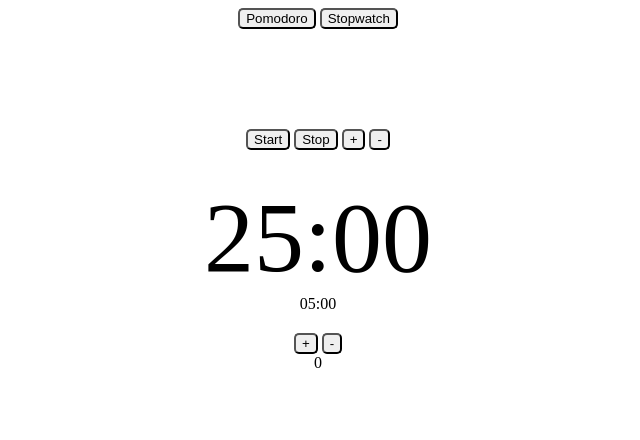
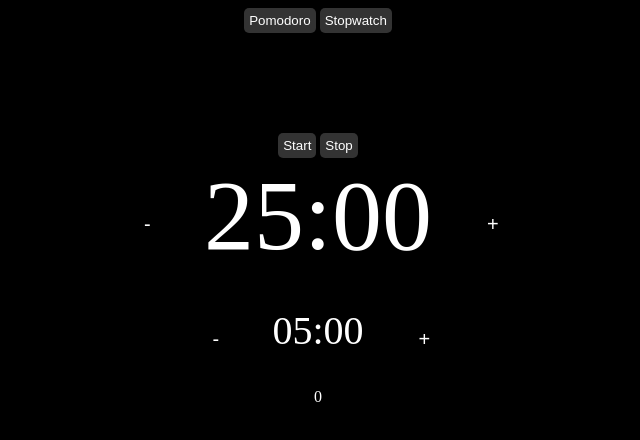
Before and after one commit to pa5sarinho/trails, a plain HTML site: page index.html in a window 1280 px wide. Shown: the whole page, without its empty margins (322-962 px from the left). Drawn offline with Linux system fonts and the light colour scheme.

Commit message:
fixed more bugs and changed appearance

```diff
--- a/clock_script.js
+++ b/clock_script.js
@@ -1,7 +1,6 @@
 import {Pomodoro, Stopwatch} from './Clock.js';
 
 const clockObject = document.getElementById("clock-wrapper");
-//const clockObject = document.createElement('div');
 let clockMode = 0; // defaults to pomodoro mode
 const preview = document.getElementById("pomo-preview");
 const sessionAmount = document.getElementById("total");
@@ -31,13 +30,23 @@ function changeClock(mode)
     clockObject.classList.remove('break');
 }
 
+function halt()
+{ // stops the clock and reverts it to the beginning
+    if (clockMode == 1)
+        sessionAmount.innerText = parseInt(sessionAmount.innerText) + Math.floor(clock.getTime() / 60);
+    clock.stop();
+    clockObject.classList.remove('break');
+}
+
 createClock(clockMode);
 
-document.getElementById("pomodoro-button").addEventListener('click', (event) => {
+document.getElementById("pomodoro-button").addEventListener('click', (event) =>
+{
     if (clockMode != 0) changeClock(0);
 });
 
-document.getElementById("stopwatch-button").addEventListener('click', (event) => {
+document.getElementById("stopwatch-button").addEventListener('click', (event) =>
+{
     if (clockMode != 1)
     {
         while (preview.firstChild) preview.firstChild.remove();
@@ -45,28 +54,30 @@ document.getElementById("stopwatch-button").addEventListener('click', (event) =>
     }
 });
 
-document.getElementById("start-button").addEventListener('click', (event) => {
-    clock.start();
+document.getElementById("start-button").addEventListener('click', (event) =>
+{
+    if (!clock.running()) clock.start();
 });
 
-document.getElementById("stop-button").addEventListener('click', (event) => {
-    if (clockMode == 1)
-        sessionAmount.innerText = parseInt(sessionAmount.innerText) + Math.floor(clock.getTime() / 60);
-    clock.stop();
-    clockObject.classList.remove('break');
+document.getElementById("stop-button").addEventListener('click', (event) =>
+{
+    if (clock.running()) halt();
 });
 
-document.getElementById("plus").addEventListener('click', (event) => {
+document.getElementById("plus").addEventListener('click', (event) =>
+{
     if (!clock.running() && clockMode == 0) clock.updateTimer(5);
     preferences.workTime = clock.getTime()/60;
 });
 
-document.getElementById("minus").addEventListener('click', (event) => {
-    if (!clock.running() && clockMode == 0 && clock.getTime() >= 5 * 60) clock.updateTimer(-5);
+document.getElementById("minus").addEventListener('click', (event) =>
+{
+    if (!clock.running() && clockMode == 0 && clock.getTime() > 5 * 60) clock.updateTimer(-5);
     preferences.workTime = clock.getTime()/60;
 });
 
-document.getElementById("preview-plus").addEventListener('click', (event) => {
+document.getElementById("preview-plus").addEventListener('click', (event) =>
+{
     if (!clock.running())
     {
         preview_clock.updateTimer(5);
@@ -76,10 +87,18 @@ document.getElementById("preview-plus").addEventListener('click', (event) => {
 })
 
 document.getElementById("preview-minus").addEventListener('click', (event) => {
-    if (!clock.running() && preview_clock.getTime() >= 5 * 60)
+    if (!clock.running() && preview_clock.getTime() > 5 * 60)
     {
         preview_clock.updateTimer(-5);
         clock.setBreakTime(preview_clock.getTime());
     }
     preferences.breakTime = preview_clock.getTime()/60;
 })
+
+document.addEventListener('keydown', function(event)
+{
+    const key = event.key;
+    console.log('pressionou', key);
+
+    if (key == ' ' && clock.running()) halt();
+});
--- a/index.html
+++ b/index.html
@@ -8,18 +8,24 @@
         <button id="pomodoro-button">Pomodoro</button>
         <button id="stopwatch-button">Stopwatch</button>
     </div>
+    <div id="clocks">
         <div id="action-buttons">
             <button id='start-button'>Start</button>
             <button id='stop-button'>Stop</button>
-        <button id="plus">+</button>
+        </div>
+        <div id="main-clock">
             <button id="minus">-</button>
-    </div>
             <div id="clock-wrapper">
                 <!-- depending on the mode chosen, the clock script will append the apropriate clock here -->
             </div>
+            <button id="plus">+</button>
+        </div>
+        <div id="second-clock">
+            <button id="preview-minus">-</button>
             <div id="pomo-preview"></div>
             <button id="preview-plus">+</button>
-    <button id="preview-minus">-</button>
+        </div>
+    </div>
     <div id="total">0</div>
     <script type="module" src="clock_script.js"></script>
 </body>
--- a/style.css
+++ b/style.css
@@ -1,9 +1,40 @@
+html {
+    height: 100%;
+}
+
 body {
+    background-color: black;
+    color: white;
     text-align: center;
+    height: 100%;
 }
 
 button {
     border-radius: 5px;
+    padding: 5px;
+    border: none;
+    cursor: pointer;
+    color: white;
+    background-color: #333;
+}
+
+#clocks {
+    margin: 0 auto;
+}
+
+#main-clock, #second-clock{
+    display: flex;
+    align-items: center;
+    justify-content: center;
+
+    button {
+        border-radius: 30px;
+        background: none;
+        font-size: 20px;
+        height: 15px;
+        max-width: 15px;
+        margin: 50px;
+    }
 }
 
 #action-buttons {
@@ -13,10 +44,13 @@ button {
 #clock-wrapper {
     margin-top: 30px;
     font-size: 100px;
+    margin: 0;
 }
 
 #pomo-preview {
     margin-bottom: 20px;
+    font-size: 40px;
+    margin: 0;
 }
 
 .break {
```
Lines whose indentation alone changed are shown as unchanged.
